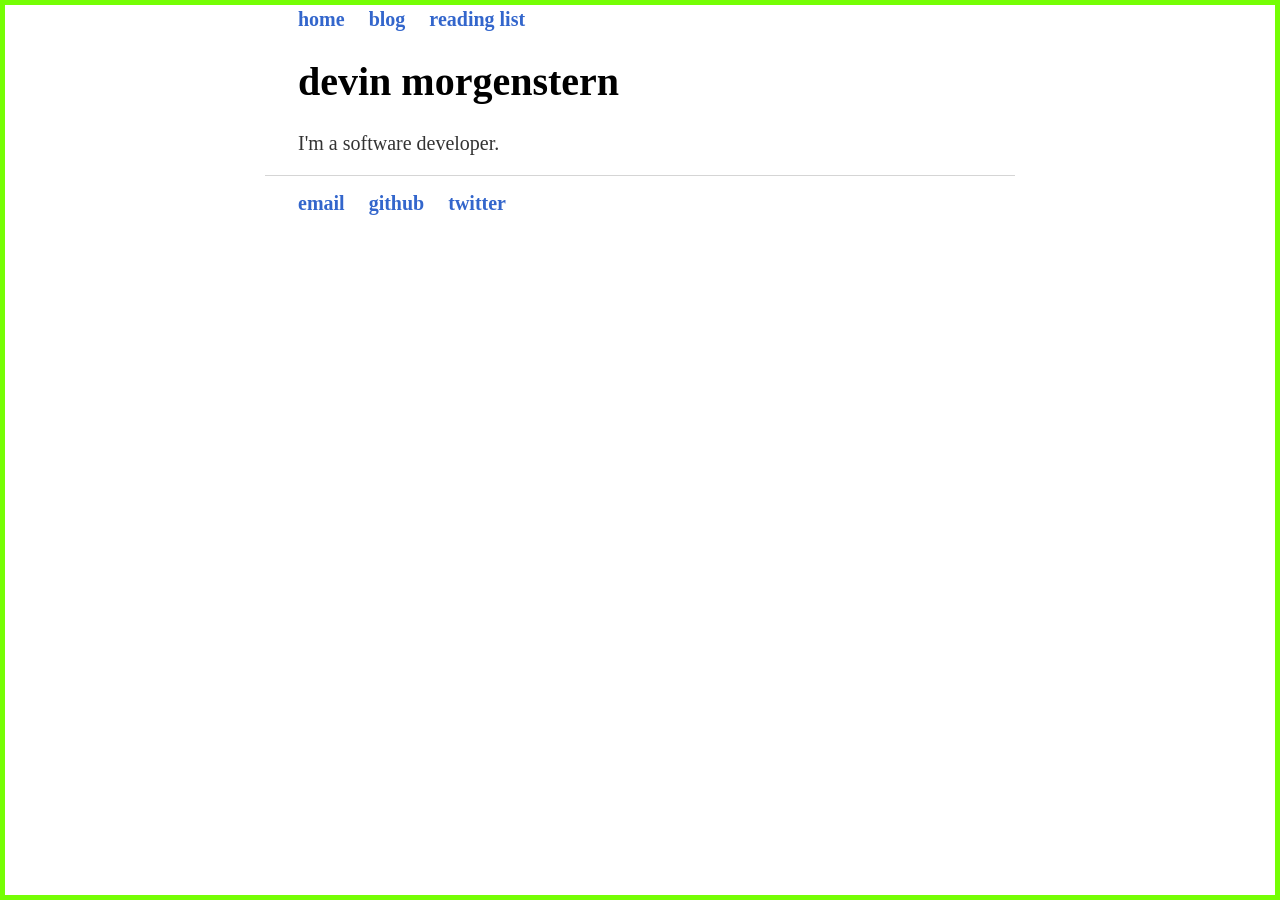
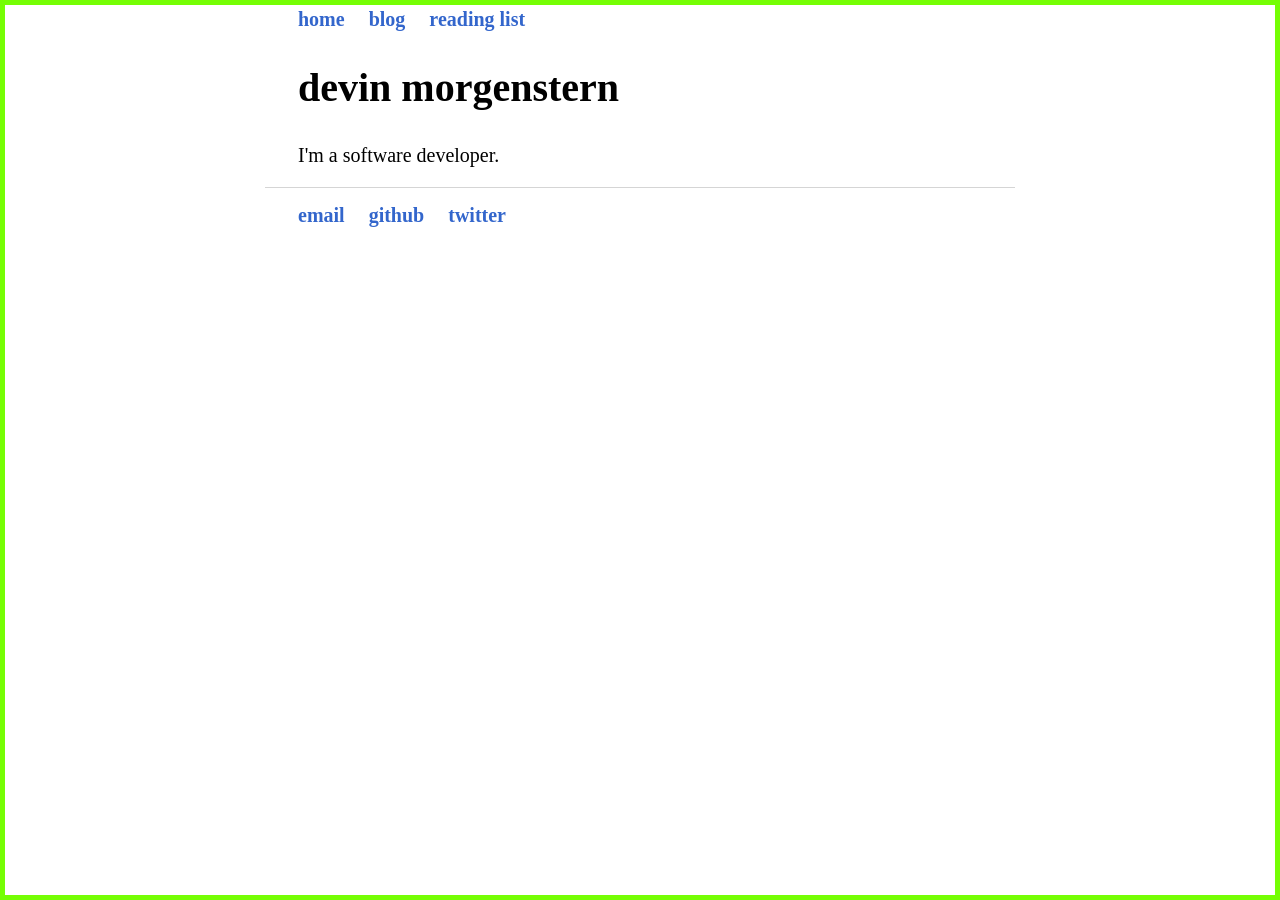
Before and after one commit to devinrm/devinrm.github.io, a Jekyll site: the page built from index.html, in a window 1280 px wide. Built offline with Jekyll 4.4.1, drawn with Linux system fonts in a browser that asks for light colours; some web fonts are replaced.

Commit message:
CSS and markup cleanup

```diff
--- a/_layouts/post.html
+++ b/_layouts/post.html
@@ -2,8 +2,8 @@
 layout: default
 ---
 <h1>{{ page.title }}</h1>
-<p class="meta">{{ page.date | date_to_string }}</p>
+<time class="meta">{{ page.date | date_to_string }}</time>
 
-<div class="post">
+<article class="post">
   {{ content }}
-</div>
+</article>
--- a/css/main.css
+++ b/css/main.css
@@ -1,61 +1,6 @@
-.top,
-.bottom,
-.left,
-.right {
-  background: #75fe04;
-  position: fixed;
-}
-
-.left,
-.right {
-  bottom: 0;
-  top: 0;
-  width: 5px;
-}
-
-.left {
-  left: 0;
-}
-
-.right {
-  right: 0;
-}
-
-.top,
-.bottom {
-  height: 5px;
-  left: 0;
-  right: 0;
-}
-
-.top {
-  top: 0;
-}
-
-.bottom {
-  bottom: 0;
-}
-
 body {
   font-family: 'Mate', serif;
   padding: 0;
-}
-
-.skip a
-{
-  position:absolute;
-  left:-10000px;
-  top:auto;
-  width:1px;
-  height:1px;
-  overflow:hidden;
-}
-
-.skip a:focus
-{
-  position:static;
-  width:auto;
-  height:auto;
 }
 
 .container,
@@ -102,6 +47,10 @@
   line-height: 1.15em;
 }
 
+li {
+  margin-bottom: 0.5em;
+}
+
 footer {
   border-top: 1px solid #d5d5d5;
   font-size: 1em;
@@ -115,6 +64,44 @@
 
 ul.posts li {
   list-style: none;
+}
+
+.top,
+.bottom,
+.left,
+.right {
+  background: #75fe04;
+  position: fixed;
+}
+
+.left,
+.right {
+  bottom: 0;
+  top: 0;
+  width: 5px;
+}
+
+.left {
+  left: 0;
+}
+
+.right {
+  right: 0;
+}
+
+.top,
+.bottom {
+  height: 5px;
+  left: 0;
+  right: 0;
+}
+
+.top {
+  top: 0;
+}
+
+.bottom {
+  bottom: 0;
 }
 
 .post-date {
@@ -133,8 +120,27 @@
   list-style-type: circle;
 }
 
-li {
-  margin-bottom: 0.25em;
+.intro {
+  font-size: 1.25em;
+  line-height: 1.15em;
+  margin-bottom: 1em;
+}
+
+.skip a
+{
+  position:absolute;
+  left:-10000px;
+  top:auto;
+  width:1px;
+  height:1px;
+  overflow:hidden;
+}
+
+.skip a:focus
+{
+  position:static;
+  width:auto;
+  height:auto;
 }
 
 @-ms-viewport {
--- a/index.html
+++ b/index.html
@@ -2,9 +2,9 @@
 layout: default
 title: devin morgenstern
 ---
-<div class="blurb">
+<article class="blurb">
   <h1>devin morgenstern</h1>
-  <p>
+  <section class="intro">
     I'm a software developer.
-  </p>
-</div>
+  </section>
+</article>
```
